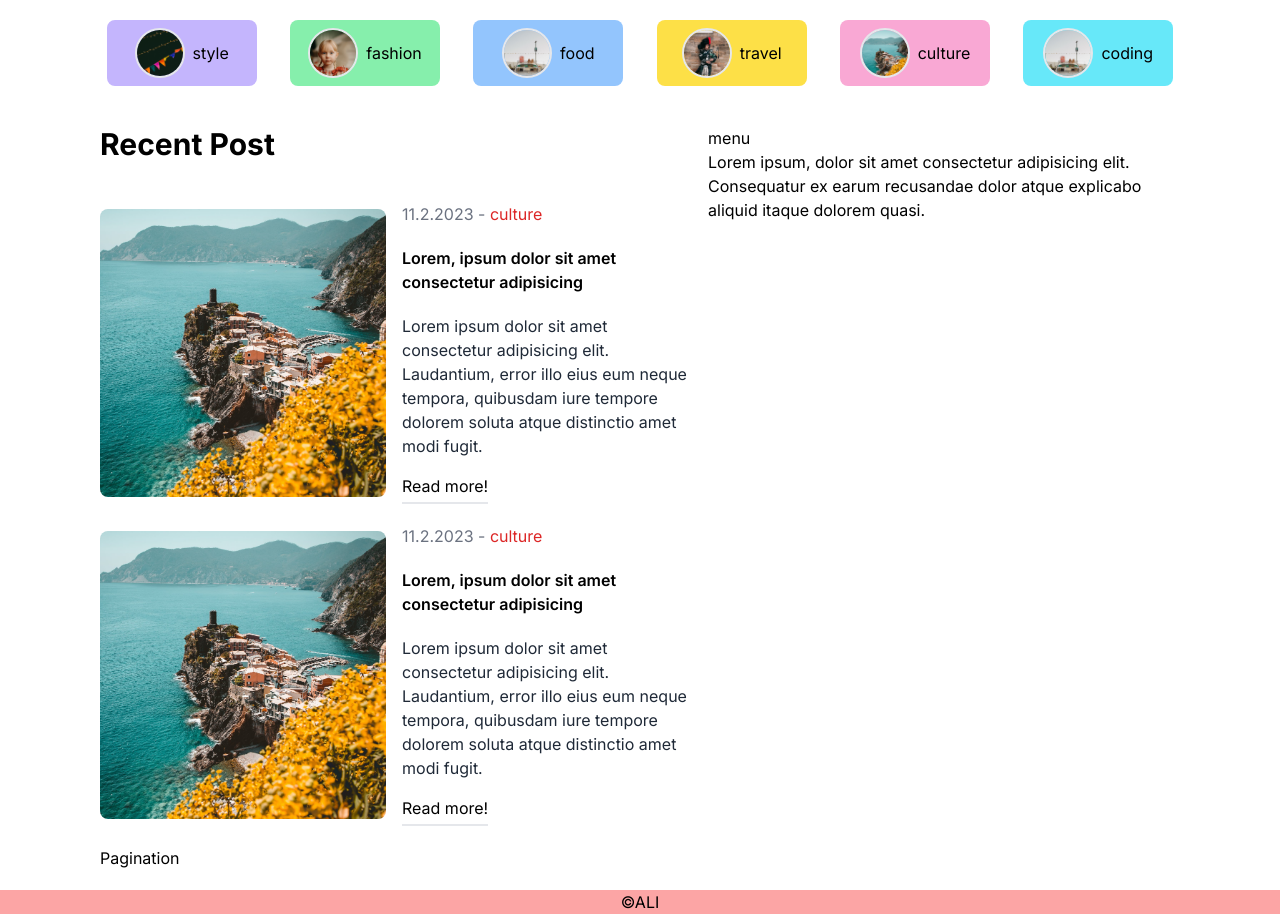
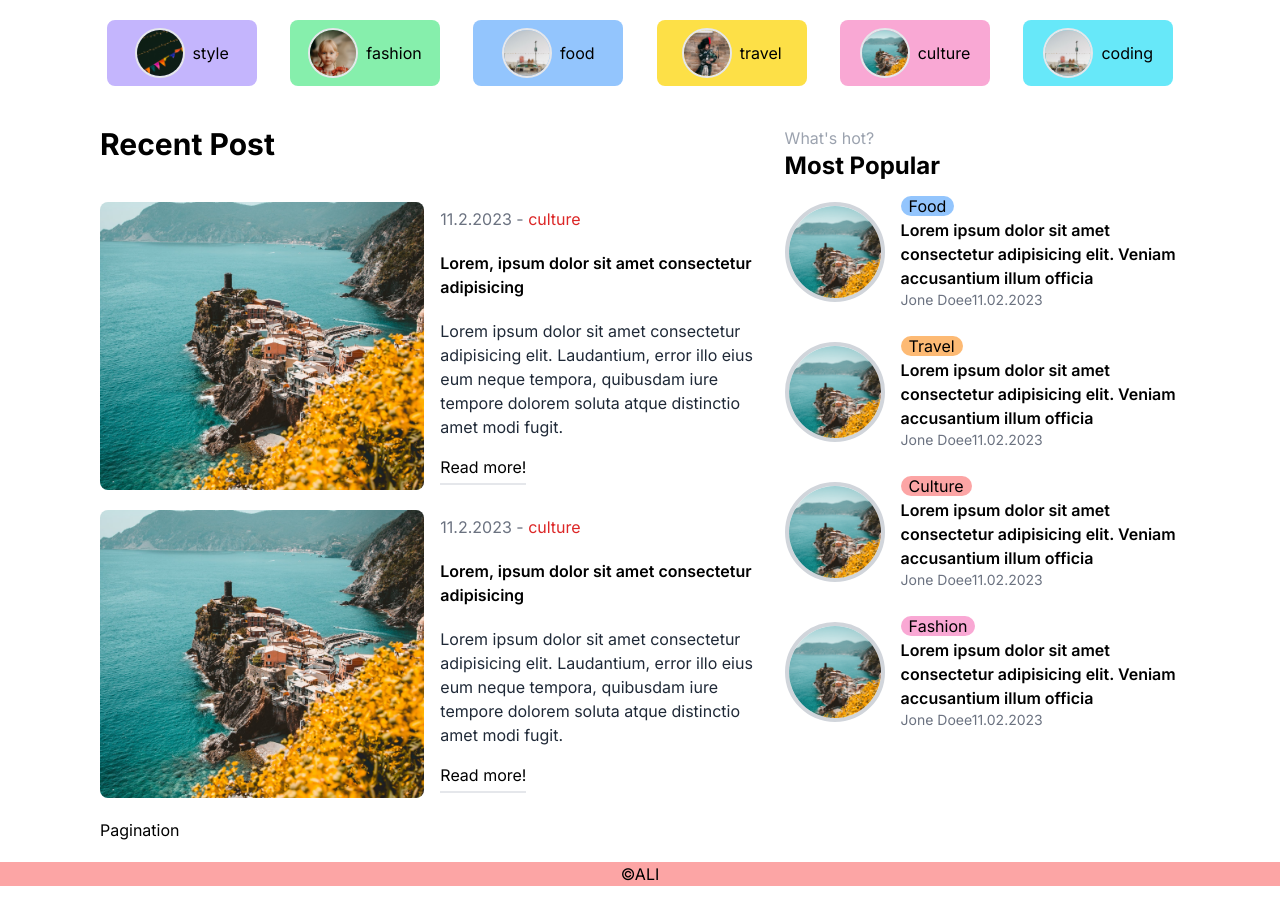
Before and after one commit to alimohamadi17/blog_app_with_nextjs, a Next.js app: page / in a window 1280 px wide. Shown: the part 640-1554 px from the top of the page. After the commit the page ends 1526 px from the top, so only its background shows below. Built offline with nearby package versions, Linux system fonts and the light colour scheme.

Commit message:
Create MenuItem

```diff
--- a/app/components/Menu.tsx
+++ b/app/components/Menu.tsx
@@ -1,13 +1,114 @@
+import Image from "next/image";
+import Link from "next/link";
 import React from "react";
 
 const Menu = () => {
   return (
-    <div className="flex-2 mt-10 mb-10">
-      menu
-      <p>
-        Lorem ipsum, dolor sit amet consectetur adipisicing elit. Consequatur ex
-        earum recusandae dolor atque explicabo aliquid itaque dolorem quasi.{" "}
-      </p>
+    <div className="flex-2 my-10">
+      <h3 className="text-gray-400">What's hot?</h3>
+      <h1 className=" text-2xl font-bold pb-3">Most Popular</h1>
+
+      <div className="flex  flex-col gap-y-6">
+        <Link href={"/"} className="flex items-center">
+          <div className="pr-2  ">
+            <div className=" h-[100px] w-[100px] flex-1 border-4 border-gray-300 rounded-full overflow-hidden ">
+              <Image
+                src={"/p1.jpeg"}
+                width={130}
+                height={100}
+                alt="popular"
+                className="object-cover"
+              />
+            </div>
+          </div>
+          <div className="flex-4 pl-2">
+            <span className="bg-blue-300 rounded-full px-2">Food</span>
+            <h1 className="font-semibold">
+              Lorem ipsum dolor sit amet consectetur adipisicing elit. Veniam
+              accusantium illum officia{" "}
+            </h1>
+            <div className=" text-sm text-gray-500">
+              <span>Jone Doee</span>
+              <span>11.02.2023</span>
+            </div>
+          </div>
+        </Link>
+        {/*  */}
+        <Link href={"/"} className="flex items-center">
+          <div className="pr-2  ">
+            <div className=" h-[100px] w-[100px] flex-1 border-4 border-gray-300 rounded-full overflow-hidden ">
+              <Image
+                src={"/p1.jpeg"}
+                width={130}
+                height={100}
+                alt="popular"
+                className="object-cover"
+              />
+            </div>
+          </div>
+          <div className="flex-4 pl-2">
+            <span className="bg-orange-300 rounded-full px-2">Travel</span>
+            <h1 className="font-semibold">
+              Lorem ipsum dolor sit amet consectetur adipisicing elit. Veniam
+              accusantium illum officia{" "}
+            </h1>
+            <div className=" text-sm text-gray-500">
+              <span>Jone Doee</span>
+              <span>11.02.2023</span>
+            </div>
+          </div>
+        </Link>
+        {/*  */}
+        <Link href={"/"} className="flex items-center">
+          <div className="pr-2  ">
+            <div className=" h-[100px] w-[100px] flex-1 border-4 border-gray-300 rounded-full overflow-hidden ">
+              <Image
+                src={"/p1.jpeg"}
+                width={130}
+                height={100}
+                alt="popular"
+                className="object-cover"
+              />
+            </div>
+          </div>
+          <div className="flex-4 pl-2">
+            <span className="bg-red-300 rounded-full px-2">Culture</span>
+            <h1 className="font-semibold">
+              Lorem ipsum dolor sit amet consectetur adipisicing elit. Veniam
+              accusantium illum officia{" "}
+            </h1>
+            <div className=" text-sm text-gray-500">
+              <span>Jone Doee</span>
+              <span>11.02.2023</span>
+            </div>
+          </div>
+        </Link>
+        {/*  */}
+        <Link href={"/"} className="flex items-center">
+          <div className="pr-2  ">
+            <div className=" h-[100px] w-[100px] flex-1 border-4 border-gray-300 rounded-full overflow-hidden ">
+              <Image
+                src={"/p1.jpeg"}
+                width={130}
+                height={100}
+                alt="popular"
+                className="object-cover"
+              />
+            </div>
+          </div>
+          <div className="flex-4 pl-2">
+            <span className="bg-pink-300 rounded-full px-2">Fashion</span>
+            <h1 className="font-semibold">
+              Lorem ipsum dolor sit amet consectetur adipisicing elit. Veniam
+              accusantium illum officia{" "}
+            </h1>
+            <div className=" text-sm text-gray-500">
+              <span>Jone Doee</span>
+              <span>11.02.2023</span>
+            </div>
+          </div>
+        </Link>
+      </div>
     </div>
   );
 };
```
